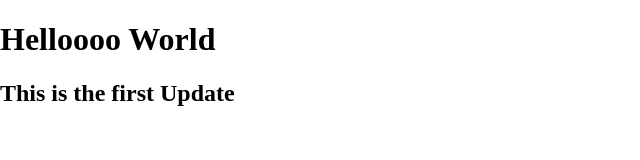
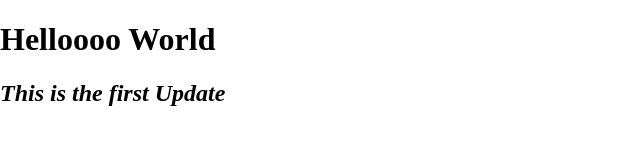
Before and after one commit to joshchopin7/test-project, a plain HTML site: page index.html in a window 1280 px wide. Shown: the full height of the page, 0-640 px from the left. Drawn offline with Linux system fonts and the light colour scheme.

Commit message:
Changed css

```diff
--- a/style.css
+++ b/style.css
@@ -7,3 +7,7 @@
     min-height: 100vh;
 
 }
+
+h2 {
+    font-style: italic;
+}
```
